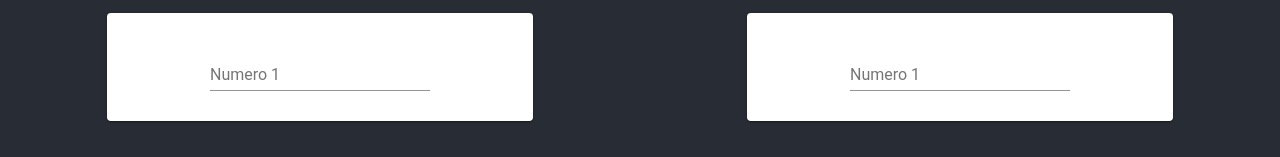
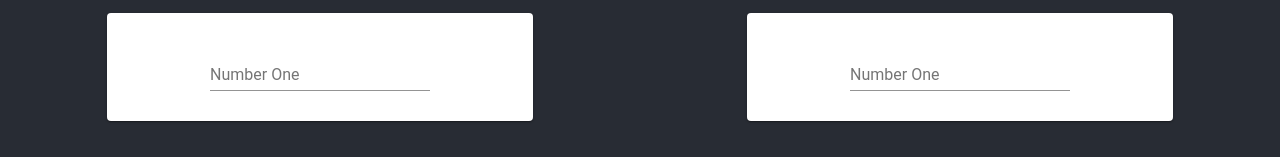
Before and after one commit to OctaBruzzesi/hooks-demo, a React (Create React App) app: page / in a window 1280 px wide. Shown: the part 147-304 px from the top of the page. Built offline with nearby package versions, Linux system fonts and the light colour scheme.

Commit message:
Added login in inputs

```diff
--- a/src/WithHooks/index.jsx
+++ b/src/WithHooks/index.jsx
@@ -1,13 +1,21 @@
-import React from 'react';
+import React, { useState } from 'react';
 import TextField from '@material-ui/core/TextField';
 
 import Card from '../components/Card';
 
 const WithHooks = () => {
+  const [numberOneValue, setNumberOne] = useState('');
+
+  const handleInput = (e) => {
+    setNumberOne(e.target.value);
+  }
+
   return (
     <Card>
       <TextField
-        label="Numero 1"
+        label="Number One"
+        value={numberOneValue}
+        onChange={handleInput}
       />
     </Card>
   )
--- a/src/WithoutHooks/index.jsx
+++ b/src/WithoutHooks/index.jsx
@@ -1,16 +1,35 @@
-import React from 'react';
+import React, { Component } from 'react';
 import TextField from '@material-ui/core/TextField';
 
 import Card from '../components/Card';
 
-const WithoutHooks = () => {
+class WithoutHooks extends Component {
+  constructor(props) {
+    super(props);
+
+    this.state = {
+      numberOneValue: '',
+    }
+
+    this.handleInput = this.handleInput.bind(this);
+  }
+
+  handleInput(e) {
+    this.setState({ numberOneValue: e.target.value });
+  }
+
+  render() {
+    const { numberOneValue } = this.state.numberOneValue;
     return (
       <Card>
         <TextField
-        label="Numero 1"
+          label="Number One"
+          value={numberOneValue}
+          onChange={this.handleInput}
         />
       </Card>
     )
   }
+}
 
 export default WithoutHooks;
```
Lines whose indentation alone changed are shown as unchanged.
